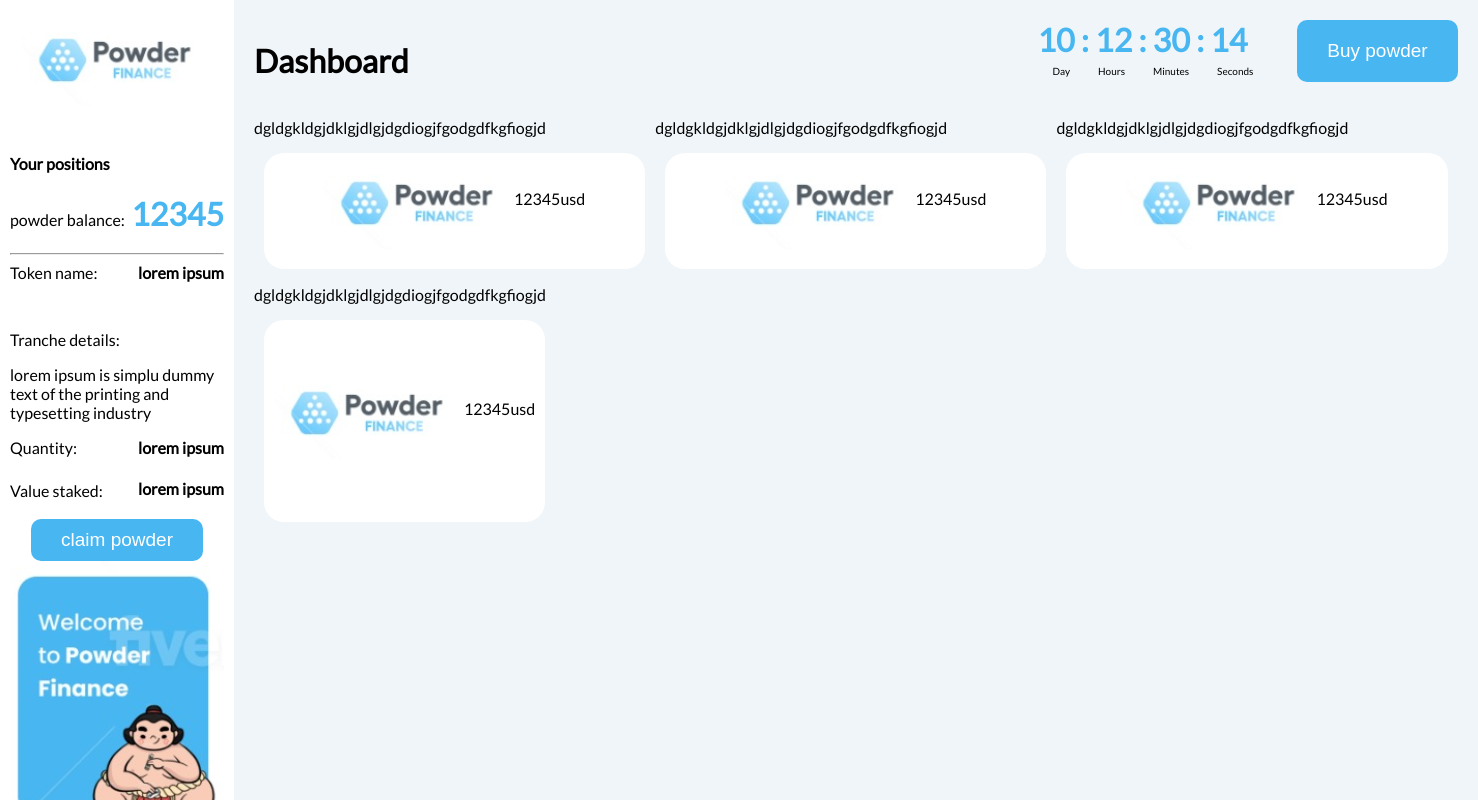
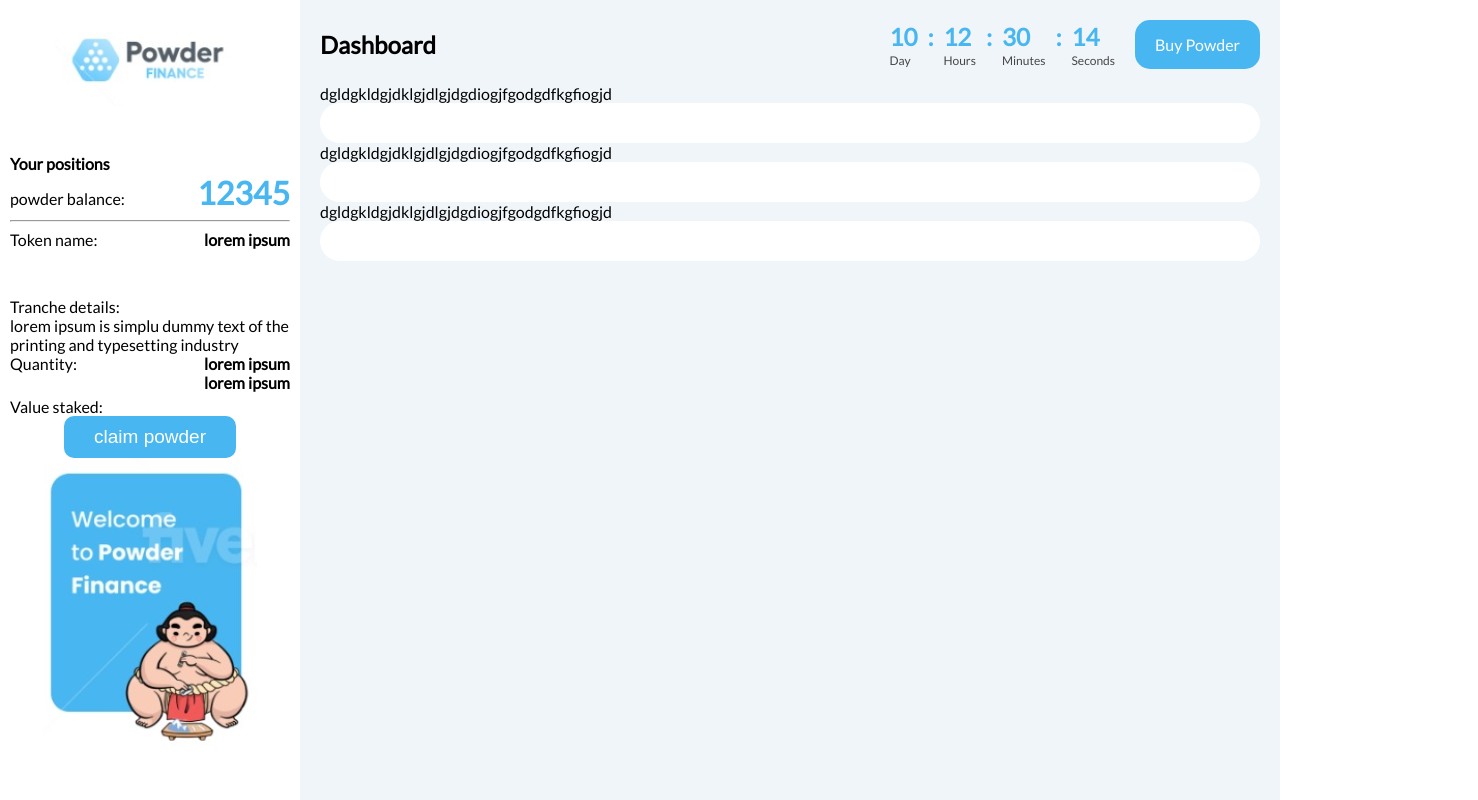
Before and after one commit to amir-khann/project, a React (Create React App) app: page / in a window 1280 px wide. Shown: the top 800 px of the page, 1478 px wide, since content can reach past the window. Built offline with nearby package versions, Linux system fonts and the light colour scheme.

Commit message:
added scss

```diff
--- a/package.json
+++ b/package.json
@@ -8,6 +8,7 @@
     "@testing-library/user-event": "^12.8.3",
     "bootstrap": "^4.6.0",
     "font-awesome": "^4.7.0",
+    "node-sass": "^5.0.0",
     "prop-types": "^15.7.2",
     "react": "^17.0.1",
     "react-dom": "^17.0.1",
--- a/src/components/common/card.css
+++ b/src/components/Card/card.css
@@ -1,5 +1,5 @@
 .card{
   background-color: #ffffff;
-  margin: 0px 10px;
   border-radius: 20px;
+  padding: 20px
 }
--- /dev/null
+++ b/src/components/Card/index.js
@@ -0,0 +1,8 @@
+import React from "react";
+import "./card.css";
+
+function Card({ children }) {
+  return <div className="card">{children}</div>;
+}
+
+export default Card;
--- a/src/components/common/card.jsx
+++ /dev/null
@@ -1,24 +0,0 @@
-import React, { useState } from "react";
-import PropTypes from "prop-types";
-import CardItems from "./cardItems";
-import A from "../../assets/logo.png";
-import "./card.css";
-
-function Card(props) {
-  const [padding] = useState(props.padding);
-
-  return (
-    <div className="card" style={{ padding: padding }}>
-      <CardItems A={A} />
-    </div>
-  );
-}
-Card.defaultProps = {
-  padding: "15px",
-};
-
-Card.propTypes = {
-  padding: PropTypes.string.isRequired,
-};
-
-export default Card;
--- a/src/components/index.js
+++ b/src/components/index.js
@@ -1,2 +1,2 @@
-export { default as SideBar } from "./sideBar";
-export { default as Main } from "./main";
+export { default as SideBar } from "./Sidebar";
+export { default as Main } from "./Main";
--- a/src/components/main/index.js
+++ b/src/components/main/index.js
@@ -1,14 +1,40 @@
 import React from "react";
-import Button from "../common/button";
-import Card from "../common/card";
-import "./main.css";
+import Card from "../Card";
+
+import "./main.scss";
 
 const Main = () => {
   return (
-    <React.Fragment>
     <div className="main">
-        <div className="flexbox">
-          <h1>Dashboard</h1>
+      <div className="header">
+        <h2>Dashboard</h2>
+        <div className="timer-section">
+          <div className="clock">
+            <div className="clock-time">
+              <h2>10</h2>
+              <p>Day</p>
+            </div>
+            <h2 className="dot">:</h2>
+            <div className="clock-time">
+              <h2>12</h2>
+              <p>Hours</p>
+            </div>
+            <h2 className="dot">:</h2>
+            <div className="clock-time">
+              <h2>30</h2>
+              <p>Minutes</p>
+            </div>
+            <h2 className="dot">:</h2>
+            <div className="clock-time">
+              <h2>14</h2>
+              <p>Seconds</p>
+            </div>
+          </div>
+          <button>Buy Powder</button>
+        </div>
+      </div>
+
+      {/* <div className="flexbox">
           <div className="nright">
             <div>
               <span>
@@ -31,8 +57,8 @@ const Main = () => {
               </span>
             </div>
           </div>
-        </div>
-        {/* this is the end of flex box div */}
+        </div> */}
+
       <div className="around">
         <div>
           <p>dgldgkldgjdklgjdlgjdgdiogjfgodgdfkgfiogjd</p>
@@ -47,12 +73,7 @@ const Main = () => {
           <Card padding="20px 60px" />
         </div>
       </div>
-        <p>dgldgkldgjdklgjdlgjdgdiogjfgodgdfkgfiogjd</p>
-        <div className="around">
-          <Card padding="63px 10px" />
     </div>
-      </div>
-    </React.Fragment>
   );
 };
 
--- a/src/components/main/main.css
+++ /dev/null
@@ -1,32 +0,0 @@
-.main{
-  flex:1;
-  padding: 20px;
-  background-color: #f0f5f9;
-}
-.flexbox{
-  display: flex;
-  justify-content: space-between;
-}
-.color1{
-
-  color:#48b6f1
-}
-.day{
-  position: relative;
-  word-spacing: 26px;
-  top:65px;
-  margin-left: 15px;
-  position: absolute;
-  font-size: 10px;
-}
-.nright{
-  display: flex;
-}
-.buy{
-  margin-left: 50px;
-
-}
-.around{
-  display: flex;
-  justify-content: space-between;
-}
--- /dev/null
+++ b/src/components/main/main.scss
@@ -0,0 +1,89 @@
+.main{
+  flex:1;
+  padding: 20px;
+  background-color: #f0f5f9;
+
+  .header {
+    display: flex;
+    justify-content: space-between;
+    align-items: center;
+    padding-bottom: 15px;
+
+
+    h2 {
+      color: #000000;
+    }
+
+    .timer-section {
+      display: flex;
+      align-items: center;
+      justify-content: center;
+
+      .clock {
+        margin-right: 20px;
+        display: flex;
+        .dot {
+            color: #48b6f1;
+            margin: 0 10px;
+        }
+        .clock-time {
+          h2 {
+            color: #48b6f1;
+          }
+          p{
+            margin-top: 2px;
+            color: #464646;
+            font-weight: 400;
+            font-size: 12px;
+          }
+        }
+      }
+
+      button {
+        padding: 15px 20px;
+        border-radius: 15px;
+        border: none;
+        background-color:#48b6f1;
+        outline: none;
+        font-weight: 500;
+        font-size: 16px;
+        font-family: 'Lato';
+        color: #fff;
+      }
+    }
+  }
+}
+
+
+
+/*
+.flexbox{
+  display: flex;
+  justify-content: space-between;
+}
+.color1{
+  color:#48b6f1
+}
+
+.day{
+  position: relative;
+  word-spacing: 26px;
+  top:65px;
+  margin-left: 15px;
+  position: absolute;
+  font-size: 10px;
+}
+
+.nright{
+  display: flex;
+}
+
+.buy{
+  margin-left: 50px;
+
+}
+
+.around{
+  display: flex;
+  justify-content: space-between;
+} */
--- a/src/styles/GlobalStyles.css
+++ b/src/styles/GlobalStyles.css
@@ -12,6 +12,11 @@ body {
   padding: 0px;
 }
 
+p,h1,h2,h3,h4{
+  margin: 0;
+  padding: 0;
+}
+
 .app-container {
     height: 100vh;
     width: 100%;
```
Also changed, not shown: src/components/sideBar/side.css (+11 -1 lines), 1 other file (tests, documents, lock files or other folders). Lines whose indentation alone changed are shown as unchanged.
